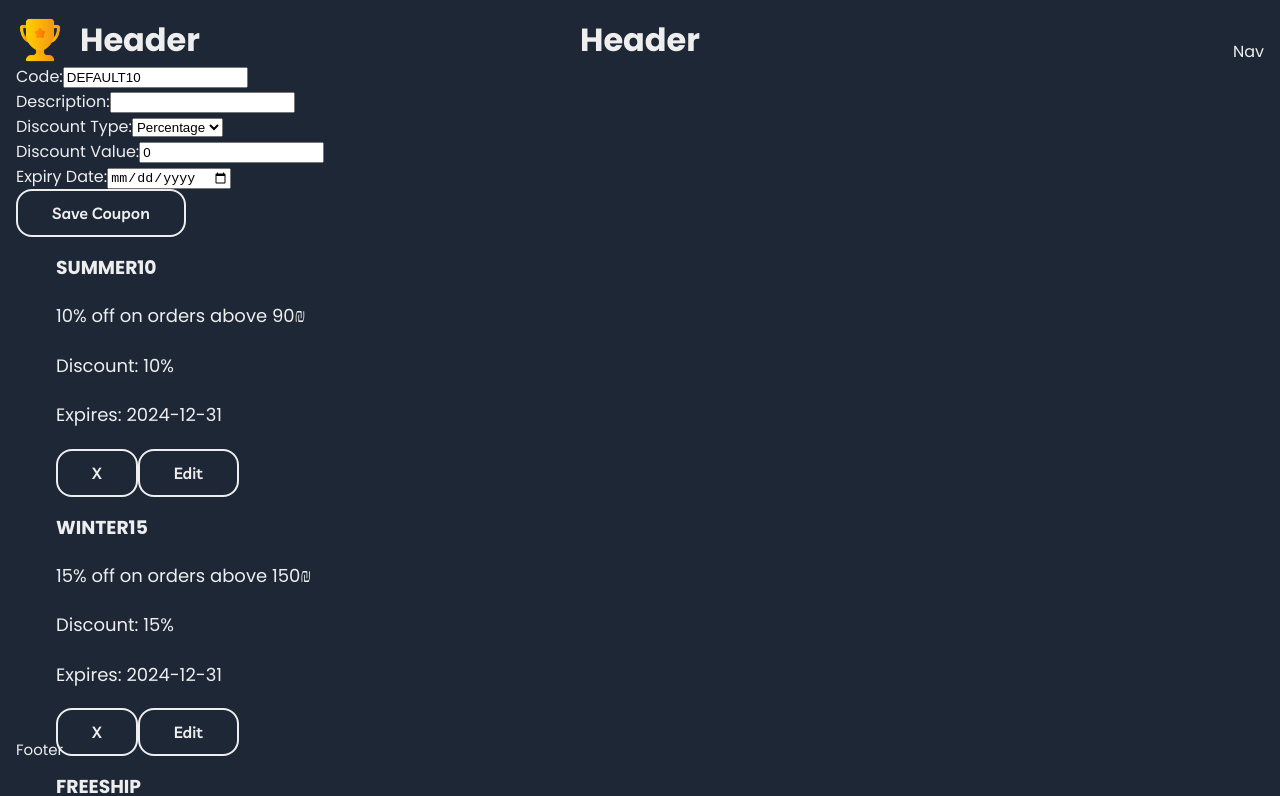
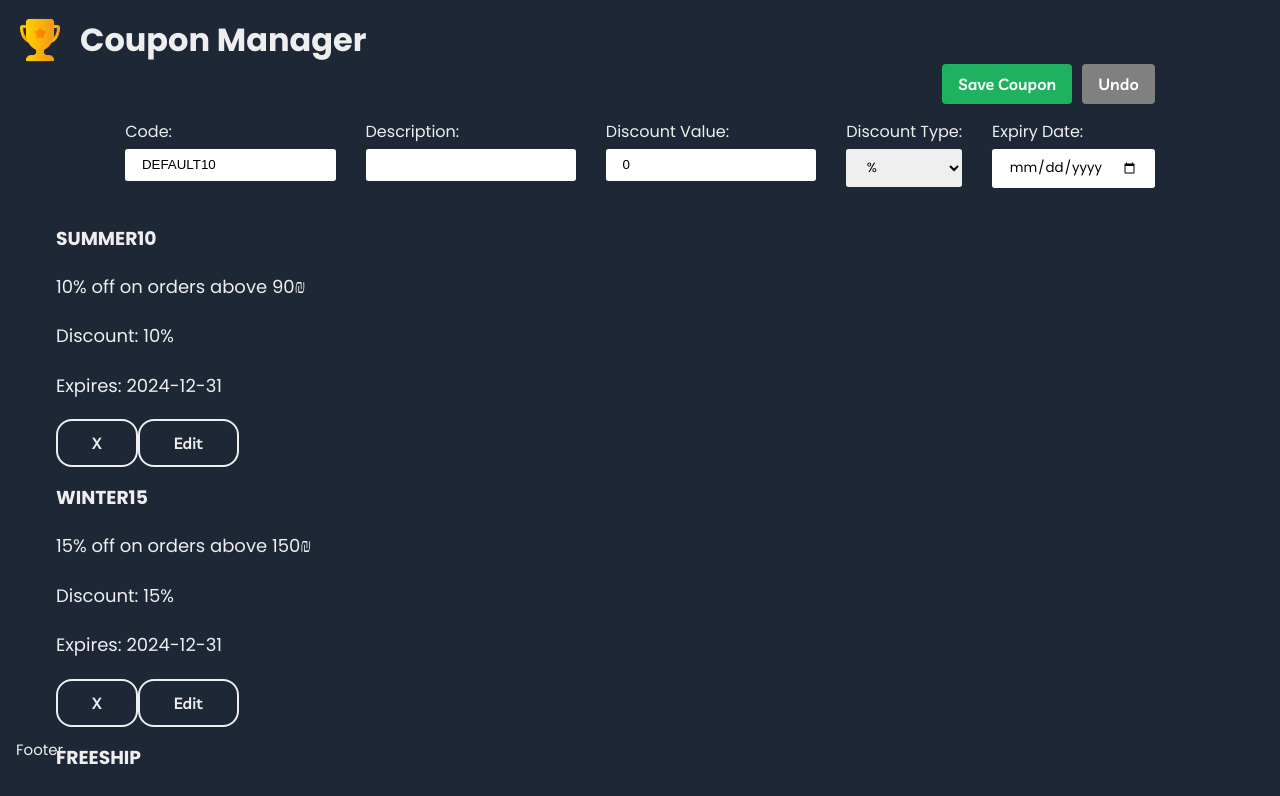
Before and after one commit to EdenAlmighty/Coupon-Manager, a React (Vite) app: page / in a window 1280 px wide. Shown: the top 796 px of the page. Built offline with nearby package versions, Linux system fonts and the light colour scheme.

Commit message:
Add coupon form styling

```diff
--- /dev/null
+++ b/src/assets/styles/cmps/_coupon-form.scss
@@ -0,0 +1,47 @@
+.coupon-form-container {
+    display: flex;
+    flex-direction: column;
+    width: max-content;
+    justify-self: center;
+    align-items: flex-end;
+
+    .coupon-form{
+        display: flex;
+        gap: em(30px);
+        margin-bottom: em(20px);
+    }
+
+    .form-actions {
+        display: flex;
+        gap: 10px;
+        margin-bottom: 15px;
+    }
+
+    button[type="submit"],
+    button[type="button"] {
+        padding: 8px 16px;
+        font-size: 1em;
+        border: none;
+        border-radius: 4px;
+        cursor: pointer;
+        transition: background-color 0.2s ease;
+    }
+
+    button[type="submit"] {
+        background-color: $clr-green;
+        color: white;
+    }
+
+    button[type="button"] {
+        background-color: gray;
+        color: white;
+    }
+
+    button[type="submit"]:hover {
+        background-color: darken($clr-green, 10%);
+    }
+
+    button[type="button"]:hover {
+        background-color: darken(gray, 10%);
+    }
+}
--- /dev/null
+++ b/src/assets/styles/cmps/_custom-input.scss
@@ -0,0 +1,39 @@
+.custom-input {
+    position: relative;
+    label {
+        display: flex;
+        flex-direction: column;
+        white-space: nowrap;
+        gap: em(5px);
+    }
+
+    input,
+    select {
+        padding: em(10px) em(20px);
+        border-radius: .2em;
+        border: none;
+        transition: all .1s ease-in-out;
+
+        &:hover {
+            outline: 1px solid $clr-green;
+        }
+
+        &:focus {
+            outline: 2px solid $clr-green;
+        }
+    }
+
+    select,
+    input[type="date"] {
+        cursor: pointer;
+        font-family: p-regular;
+    }
+
+}
+.error-message {
+    position: absolute;
+    left: 0;
+    color: red;
+    font-size: em(8px);
+    margin-top: em(10px);
+}
--- a/src/assets/styles/main.scss
+++ b/src/assets/styles/main.scss
@@ -14,3 +14,5 @@
 // Components
 @import "cmps/app-header";
 @import "cmps/app-footer";
+@import "cmps/coupon-form";
+@import "cmps/custom-input";
--- a/src/assets/styles/setup/_variables.scss
+++ b/src/assets/styles/setup/_variables.scss
@@ -7,7 +7,7 @@ $txt-clr-dark: #222831;
 
 // Secondary Colors
 $clr-blue: #79C8C7;
-$clr-green: #204c51;
+$clr-green: #1db160;
 
 // Button Colors
 $btn-txt: $txt-clr;
--- a/src/components/AppHeader.jsx
+++ b/src/components/AppHeader.jsx
@@ -5,10 +5,8 @@ export default function AppHeader() {
         <header>
             <div className="logo-container">
                 <img src="/logo.png" alt="logo" className="logo" />
-                <h1>Header</h1>
+                <h1>Coupon Manager</h1>
             </div>
-            <h1>Header</h1>
-            <nav>Nav</nav>
         </header>
     )
 }
--- a/src/components/CouponForm.jsx
+++ b/src/components/CouponForm.jsx
@@ -4,6 +4,7 @@ import { CustomInput } from './CustomInput'
 
 export function CouponForm({ coupon, onSave }) {
     const [formCoupon, setFormCoupon] = useState(couponService.getEmptyCoupon())
+    const [error, setError] = useState('')
 
     useEffect(() => {
         if (coupon) {
@@ -20,11 +21,30 @@ export function CouponForm({ coupon, onSave }) {
 
     function handleChange({ target }) {
         const { name, value } = target
-        setFormCoupon({ ...formCoupon, [name]: value })
+
+        if (name === 'discountType' && value === 'flat') {
+            setError('');
         }
+
+        if (name === 'discountValue' && formCoupon.discountType === 'percentage') {
+            if (value > 100) {
+                setError('Discount cannot exceed 100%')
+            } else {
+                setError('')
+            }
+        }
+
+        setFormCoupon({
+            ...formCoupon,
+            [name]: name === 'discountValue' && value === '' ? '' : value,
+        })
+    }
+
 
     async function handleSubmit(event) {
         event.preventDefault()
+        if (error) return
+
         try {
             await couponService.save(formCoupon)
             onSave()
@@ -34,8 +54,21 @@ export function CouponForm({ coupon, onSave }) {
         }
     }
 
+    function handleReset() {
+        setFormCoupon(couponService.getEmptyCoupon())
+        setError('')
+    }
+
     return (
-        <form onSubmit={handleSubmit}>
+        <div className="coupon-form-container">
+            {/* Buttons outside the form */}
+            <div className="form-actions">
+                <button type="submit" onClick={handleSubmit}>Save Coupon</button>
+                <button type="button" onClick={handleReset}>Undo</button>
+            </div>
+
+            {/* The Form itself */}
+            <form onSubmit={handleSubmit} className="coupon-form">
                 <CustomInput
                     label="Code:"
                     name="code"
@@ -49,6 +82,16 @@ export function CouponForm({ coupon, onSave }) {
                     value={formCoupon.description}
                     onChange={handleChange}
                 />
+                <div className="discount-input-container">
+                    <CustomInput
+                        label="Discount Value:"
+                        type="number"
+                        name="discountValue"
+                        value={formCoupon.discountValue}
+                        onChange={handleChange}
+                    />
+                    {error && <p className="error-message">{error}</p>}
+                </div>
                 <CustomInput
                     label="Discount Type:"
                     type="select"
@@ -56,16 +99,9 @@ export function CouponForm({ coupon, onSave }) {
                     value={formCoupon.discountType}
                     onChange={handleChange}
                     options={[
-                    { value: 'percentage', label: 'Percentage' },
-                    { value: 'flat', label: 'Flat' }
+                        { value: 'percentage', label: '%' },
+                        { value: 'flat', label: '₪' }
                     ]}
-            />
-            <CustomInput
-                label="Discount Value:"
-                type="number"
-                name="discountValue"
-                value={formCoupon.discountValue}
-                onChange={handleChange}
                 />
                 <CustomInput
                     label="Expiry Date:"
@@ -74,7 +110,7 @@ export function CouponForm({ coupon, onSave }) {
                     value={formCoupon.expiryDate}
                     onChange={handleChange}
                 />
-            <button type="submit">Save Coupon</button>
             </form>
+        </div>
     )
 }
--- a/src/components/CustomInput.jsx
+++ b/src/components/CustomInput.jsx
@@ -1,12 +1,16 @@
 import React from 'react'
 
-export function CustomInput({ label, type = 'text', name, value, onChange, options = [], ...rest }) {
+export function CustomInput({ label, type = 'text', name, value, onChange, options = [], error, ...rest }) {
     return (
         <div className="custom-input">
             <label>
                 {label}
                 {type === 'select' ? (
-                    <select name={name} value={value} onChange={onChange} {...rest}>
+                    <select
+                        name={name}
+                        value={value}
+                        onChange={onChange}
+                        {...rest}>
                         {options.map(option => (
                             <option key={option.value} value={option.value}>
                                 {option.label}
@@ -14,9 +18,17 @@ export function CustomInput({ label, type = 'text', name, value, onChange, optio
                         ))}
                     </select>
                 ) : (
-                    <input type={type} name={name} value={value} onChange={onChange} {...rest} />
+                    <input
+                        type={type}
+                        name={name}
+                        value={value}
+                        onChange={onChange}
+                        {...rest}
+                        required
+                    />
                 )}
             </label>
+            {error && <p className="error-message">{error}</p>}
         </div>
     )
 }
```
Lines whose indentation alone changed are shown as unchanged.
